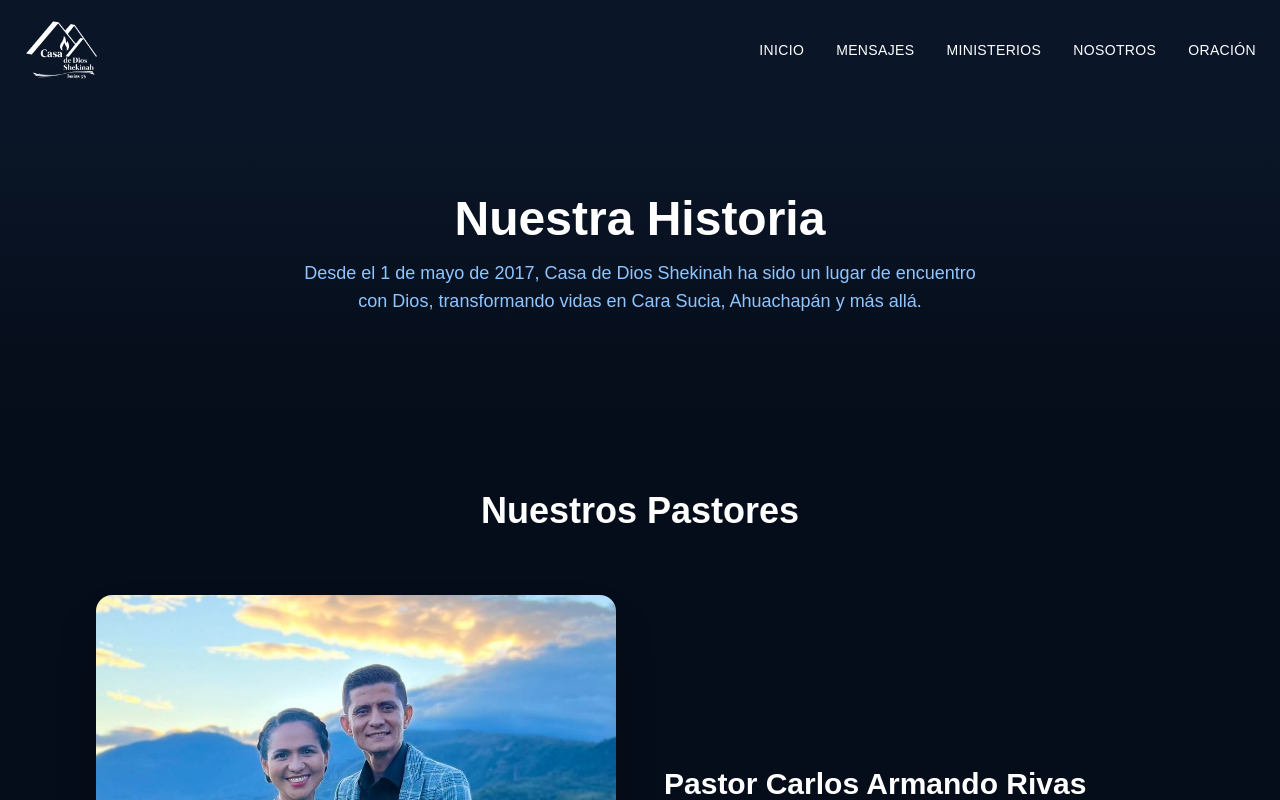
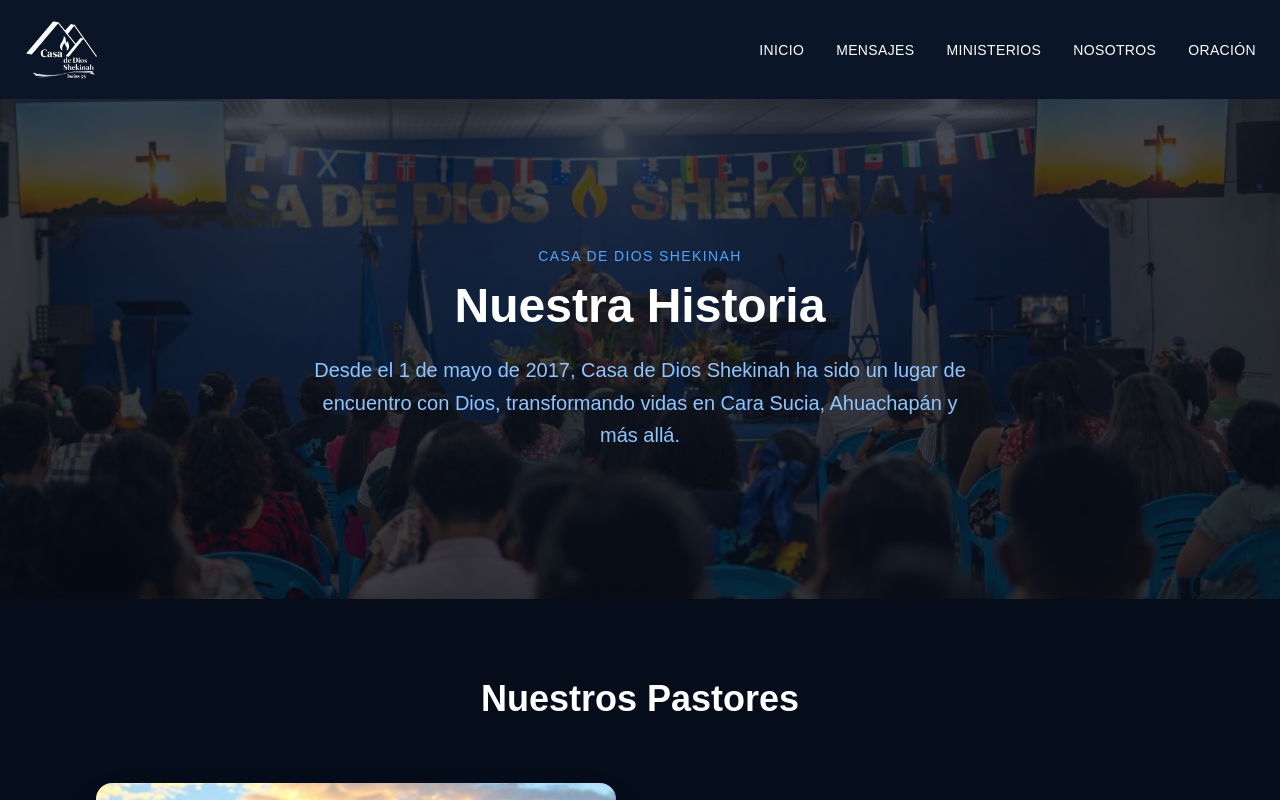
Before and after one commit to Sosagz09/shekinah-church, a Next.js app: page /nosotros in a window 1280 px wide. Shown: the top 800 px of the page. Built offline with nearby package versions, Linux system fonts and the light colour scheme.

Commit message:
hero nosotros

```diff
--- a/src/app/nosotros/page.js
+++ b/src/app/nosotros/page.js
@@ -6,13 +6,17 @@ export default function Nosotros() {
     <main className="bg-[#060d1a] min-h-screen">
       <Navbar />
 
-      {/* Hero */}
-      <section className="flex flex-col items-center justify-center text-center py-24 px-8 bg-gradient-to-b from-[#0a1628] to-[#060d1a]">
-        <h1 className="text-5xl font-bold text-white mb-4">Nuestra Historia</h1>
-        <p className="text-blue-300 text-lg max-w-2xl">
-          Desde el 1 de mayo de 2017, Casa de Dios Shekinah ha sido un lugar de encuentro con Dios,
-          transformando vidas en Cara Sucia, Ahuachapán y más allá.
-        </p>
+    {/* Hero */}
+      <section className="relative flex flex-col items-center justify-center text-center px-8 overflow-hidden" style={{ height: '500px' }}>
+        <img src="/nosotros.png" alt="" className="absolute inset-0 w-full h-full object-cover z-0" />
+        <div className="absolute inset-0 bg-[#060d1a]/75 z-10"></div>
+        <div className="relative z-20 flex flex-col items-center gap-4">
+          <p className="text-blue-400 text-sm uppercase tracking-widest font-medium">Casa de Dios Shekinah</p>
+          <h1 className="text-5xl font-bold text-white mb-2">Nuestra Historia</h1>
+          <p className="text-blue-300 text-xl max-w-2xl leading-relaxed">
+            Desde el 1 de mayo de 2017, Casa de Dios Shekinah ha sido un lugar de encuentro con Dios, transformando vidas en Cara Sucia, Ahuachapán y más allá.
+          </p>
+        </div>
       </section>
 
       {/* Pastores */}
```
